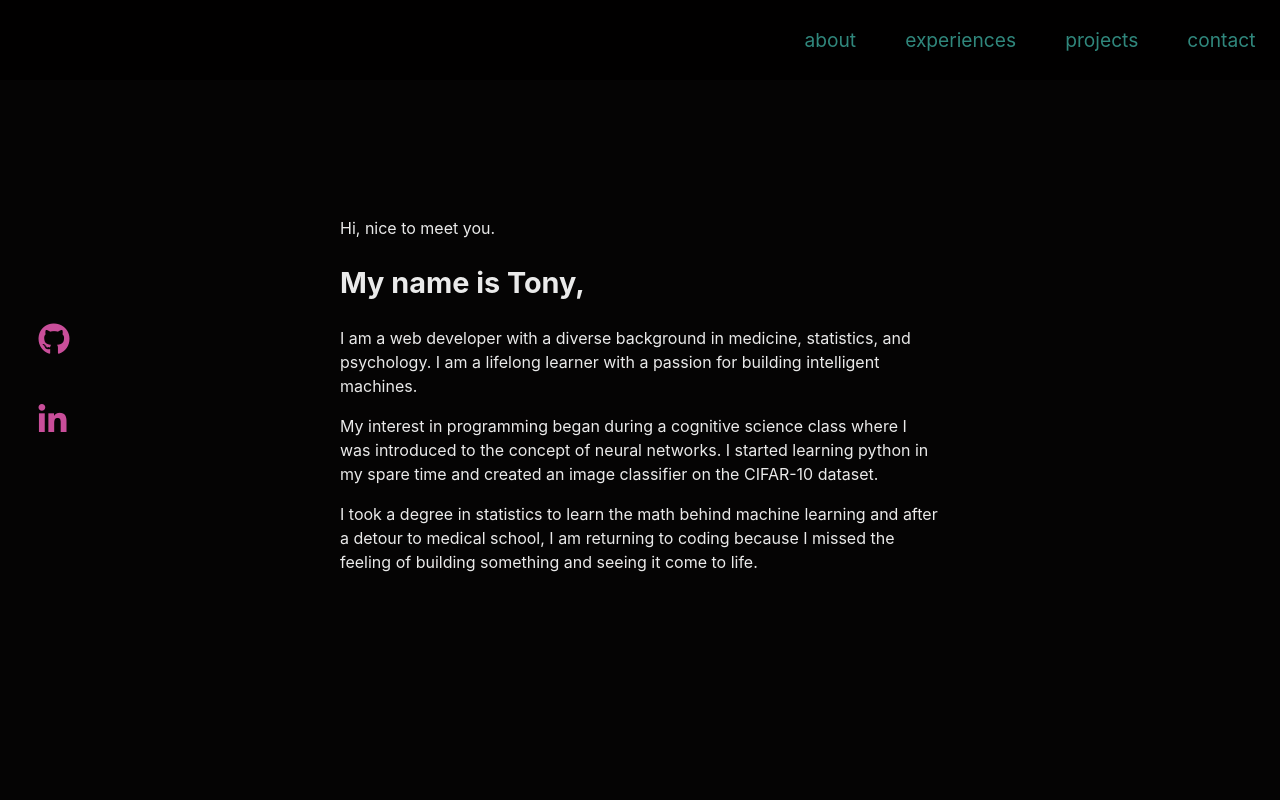
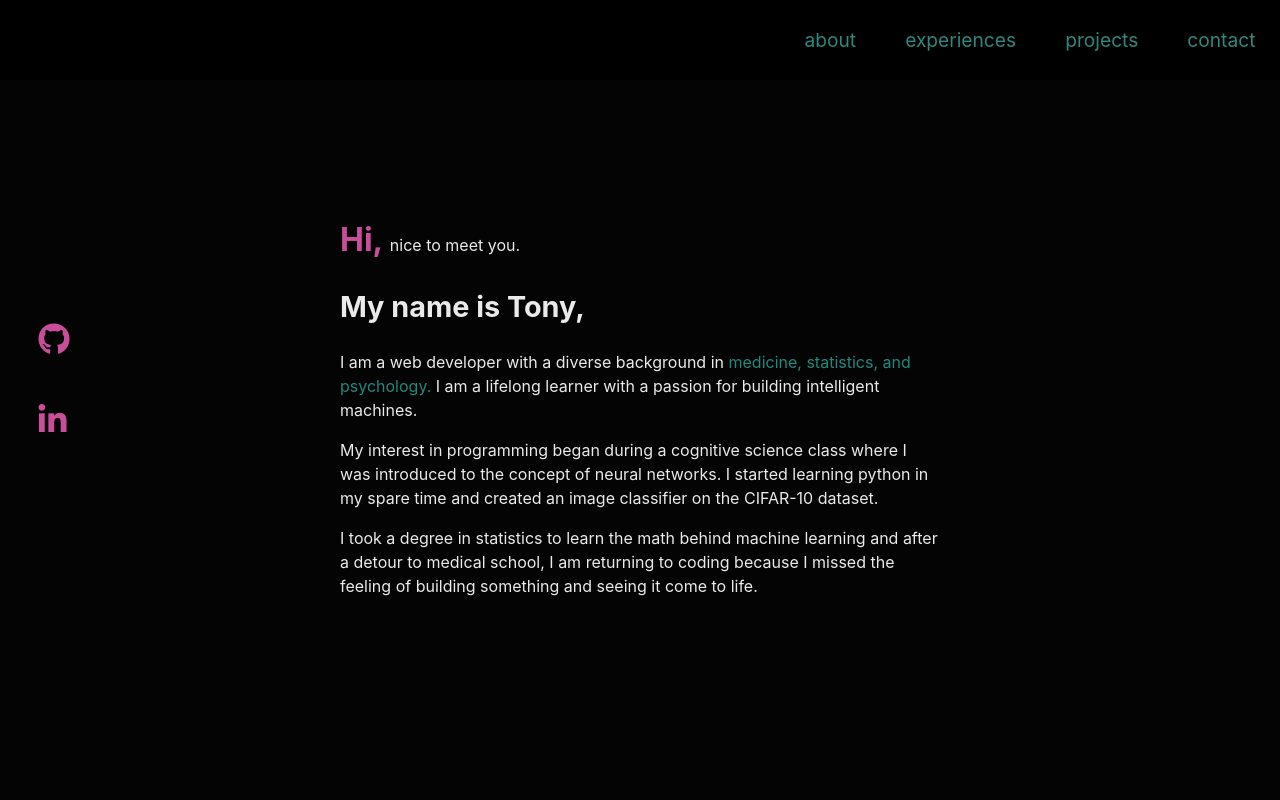
Before and after one commit to TonyHFu/portfolio-website, a React (Create React App) app: page / in a window 1280 px wide. Shown: the top 800 px of the page. Built offline with nearby package versions, Linux system fonts and the light colour scheme.

Commit message:
highlight in about

```diff
--- a/src/Components/About.jsx
+++ b/src/Components/About.jsx
@@ -4,12 +4,17 @@ export default function About(props) {
 		<section id="about">
 			<div id="about-link"></div>
 			<article className="about">
-				<p>Hi, nice to meet you.</p>
+				<p>
+					<span className="hi">Hi, </span>nice to meet you.
+				</p>
 				<h1>My name is Tony,</h1>
 				<p>
-					I am a web developer with a diverse background in medicine,
-					statistics, and psychology. I am a lifelong learner with a passion for
-					building intelligent machines.
+					I am a web developer with a diverse background in{" "}
+					<span className="about-background">
+						medicine, statistics, and psychology.
+					</span>{" "}
+					I am a lifelong learner with a passion for building intelligent
+					machines.
 				</p>
 				<p>
 					My interest in programming began during a cognitive science class
--- a/src/Components/Leftnav.jsx
+++ b/src/Components/Leftnav.jsx
@@ -3,10 +3,10 @@ import "./styles/Leftnav.scss";
 export default function Leftnav(props) {
 	return (
 		<div id="left-nav">
-			<a href="https://github.com/TonyHFu">
+			<a href="https://github.com/TonyHFu" target="_blank">
 				<i class="fa-brands fa-github"></i>
 			</a>
-			<a href="https://www.linkedin.com/in/tony-fu-847b5878/">
+			<a href="https://www.linkedin.com/in/tony-fu-847b5878/" target="_blank">
 				<i class="fa-brands fa-linkedin-in"></i>
 			</a>
 		</div>
--- a/src/Components/styles/About.scss
+++ b/src/Components/styles/About.scss
@@ -15,3 +15,13 @@ h1 {
 #about-link {
 	height: 10vh;
 }
+
+.hi {
+	font-size: 2em;
+	font-weight: bold;
+	color: variables.$purple;
+}
+
+.about-background {
+	color: variables.$dark-green;
+}
```
